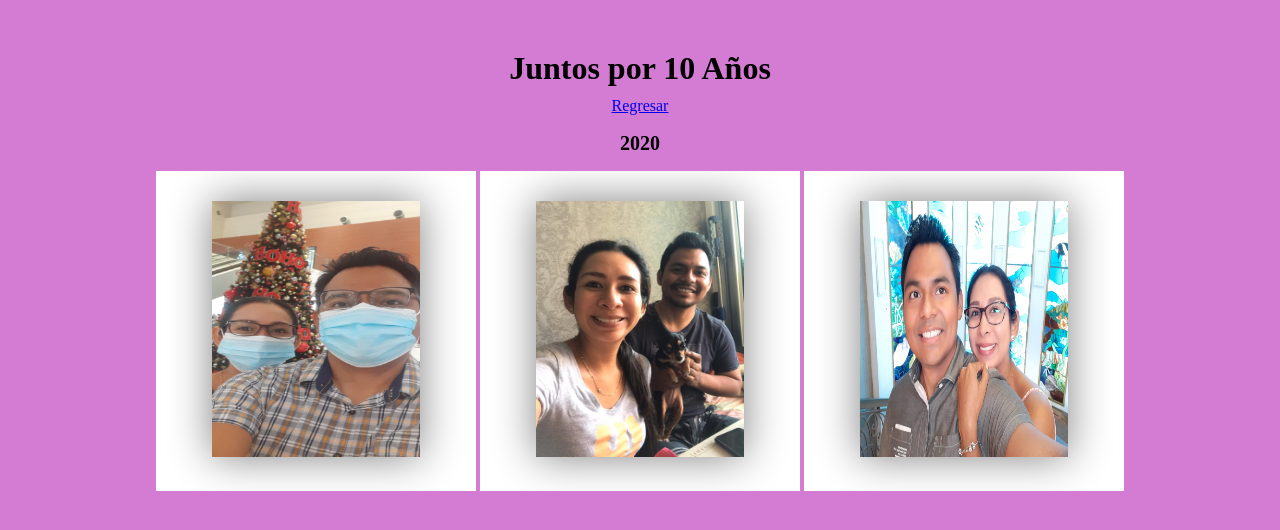
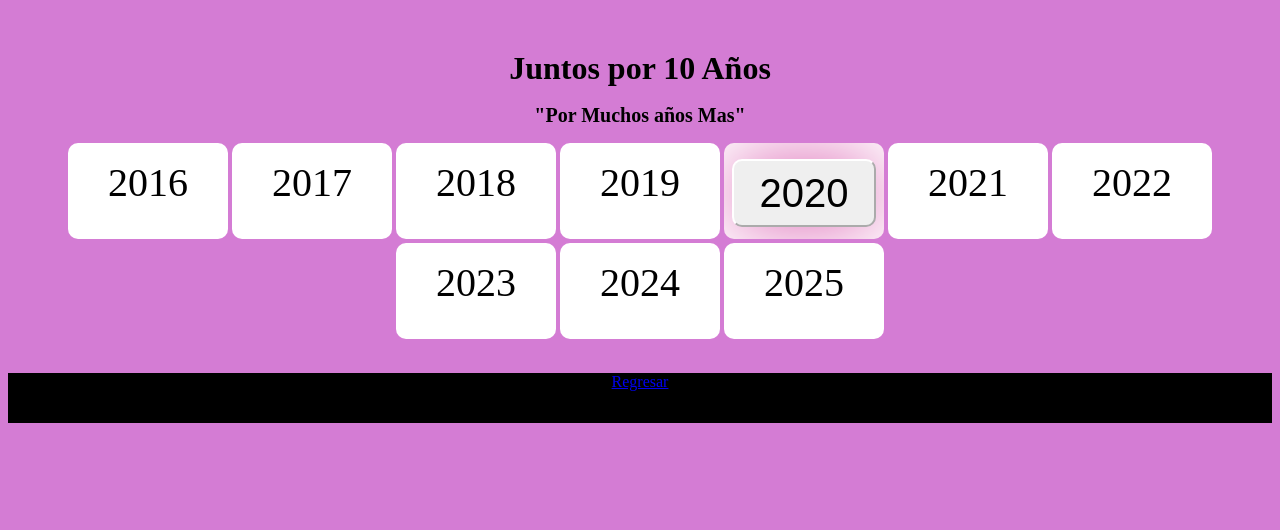
Before and after one commit to JOSEA2990/MyJ.github.io, a plain HTML site: page index2.html in a window 1280 px wide. Drawn offline with Linux system fonts and the light colour scheme.

Commit message:
Update5
Busqueda por años

```diff
--- a/Estilo.css
+++ b/Estilo.css
@@ -33,6 +33,18 @@ button{
     font-family: sans-serif;
 }
 
+.boton{
+    box-sizing: border-box;
+    padding: 0;
+    width: 90%;
+    height: 85%;
+    font-family: sans-serif;
+    font-size: 5vh;
+    box-shadow: 0px 0px 70px rgb(218, 94, 176);
+    border-radius: 10px;
+    border-color: white;
+}
+
 input{
     width: 100%;
     box-sizing:border-box;
@@ -57,6 +69,21 @@ h2{
 }
 
 .Caja{
+    width: 20vh;
+    height: 10vh;
+    margin: 0;
+    background-color: white;
+    display:inline-block;
+    overflow: hidden;
+    justify-content: center;
+    text-align:center;
+    border-radius: 10px;
+    font-size: 5vh;
+    padding: 0;
+    padding-top: 2vh;
+}
+
+.Caja2{
     width: 40vh;
     height: 40vh;
     margin: 0;
@@ -65,11 +92,18 @@ h2{
     overflow: hidden;
     justify-content: center;
     text-align:center;
+    border-radius: 10px;
 }
 
 img{
-    width: 65%;
-    height: 80%;
-    box-shadow: 0px 0px 40px gray;
+    width: 75%;
+    height: 90%;
+    box-shadow: 0px 0px 70px gray;
+    margin-top: 15px;
+}
+
+.CajaBaja{
     margin-top: 30px;
+    background-color: black;
+    min-height: 50px;
 }
--- a/index2.html
+++ b/index2.html
@@ -8,16 +8,28 @@
 </head>
 <body>
     <h1>Juntos por 10 Años</h1>
-    <a href="index.html">Regresar</a>
-    <h2>2020</h2>
+    <h2>"Por Muchos años Mas"</h2>
+    <div class="Caja">2016</div>
+    <div class="Caja">2017</div>
+    <div class="Caja">2018</div>
+    <div class="Caja">2019</div>
     <div class="Caja">
-        <img src="JYM/IMAGENES/2020/WhatsApp Image.jpeg" alt ="Imagen 1 2020">
+        <button class="boton" type="button" id="Pestaña2020">2020</button>
+        <script>
+            document.getElementById('Pestaña2020').addEventListener('click', function() {
+            window.open('index3.html');
+            window.close('index2.html');
+            });
+        </script>
     </div>
-    <div class="Caja">
-        <img src="JYM/IMAGENES/2020/IMG-20200330-WA0013.jpg" alt ="Imagen 2 2020">
+    <div class="Caja">2021</div>
+    <div class="Caja">2022</div>
+    <div class="Caja">2023</div>
+    <div class="Caja">2024</div>
+    <div class="Caja">2025</div>
+    <div class="CajaBaja">
+        <a href="index.html">Regresar</a>
     </div>
-    <div class="Caja">
-        <img src="JYM/IMAGENES/2020/IMG-20200301-WA0015.jpg" alt ="Imagen 3 2020">
-    </div>
+
 </body>
 </html>
```
Also changed, not shown: index3.html (added, +25 -0 lines).
